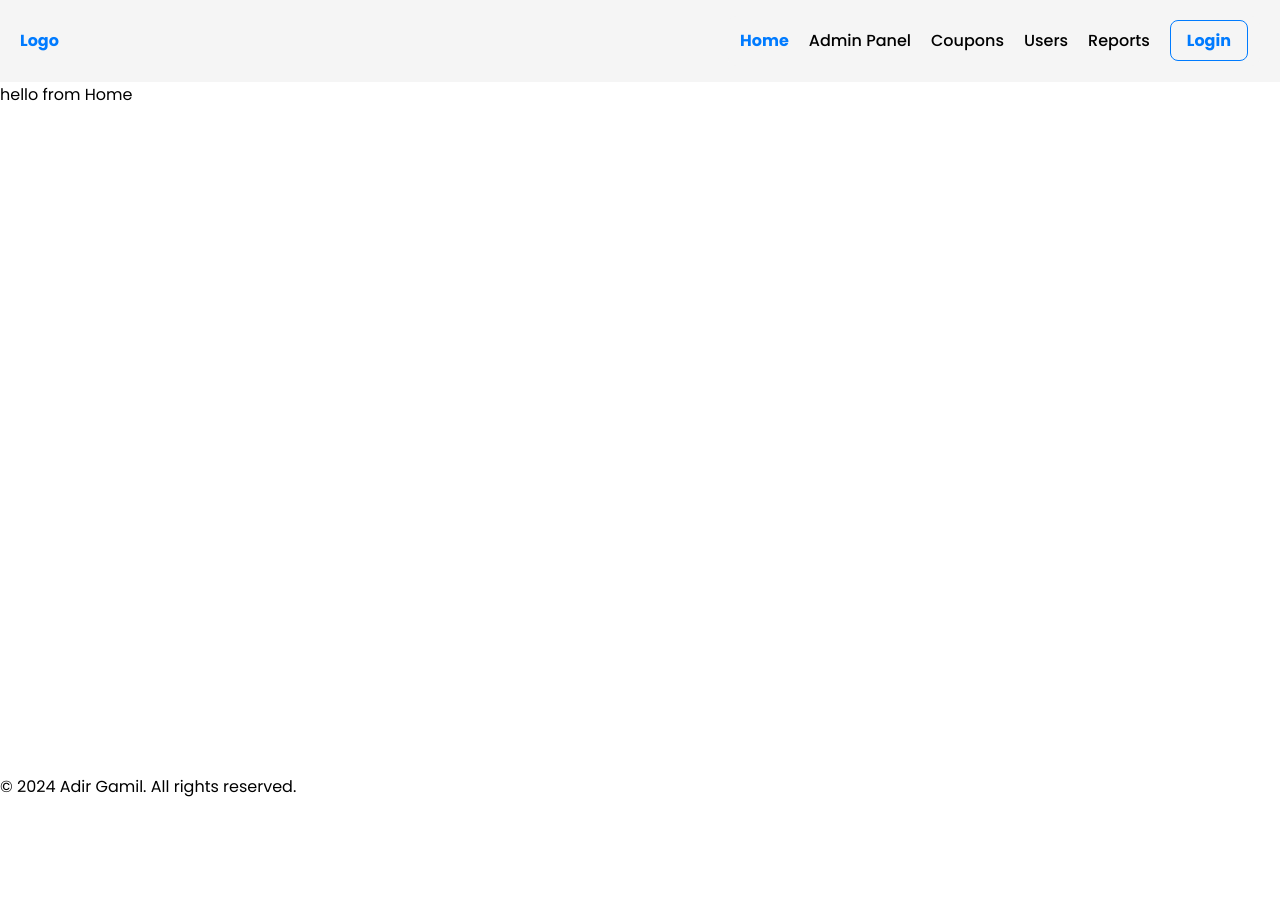
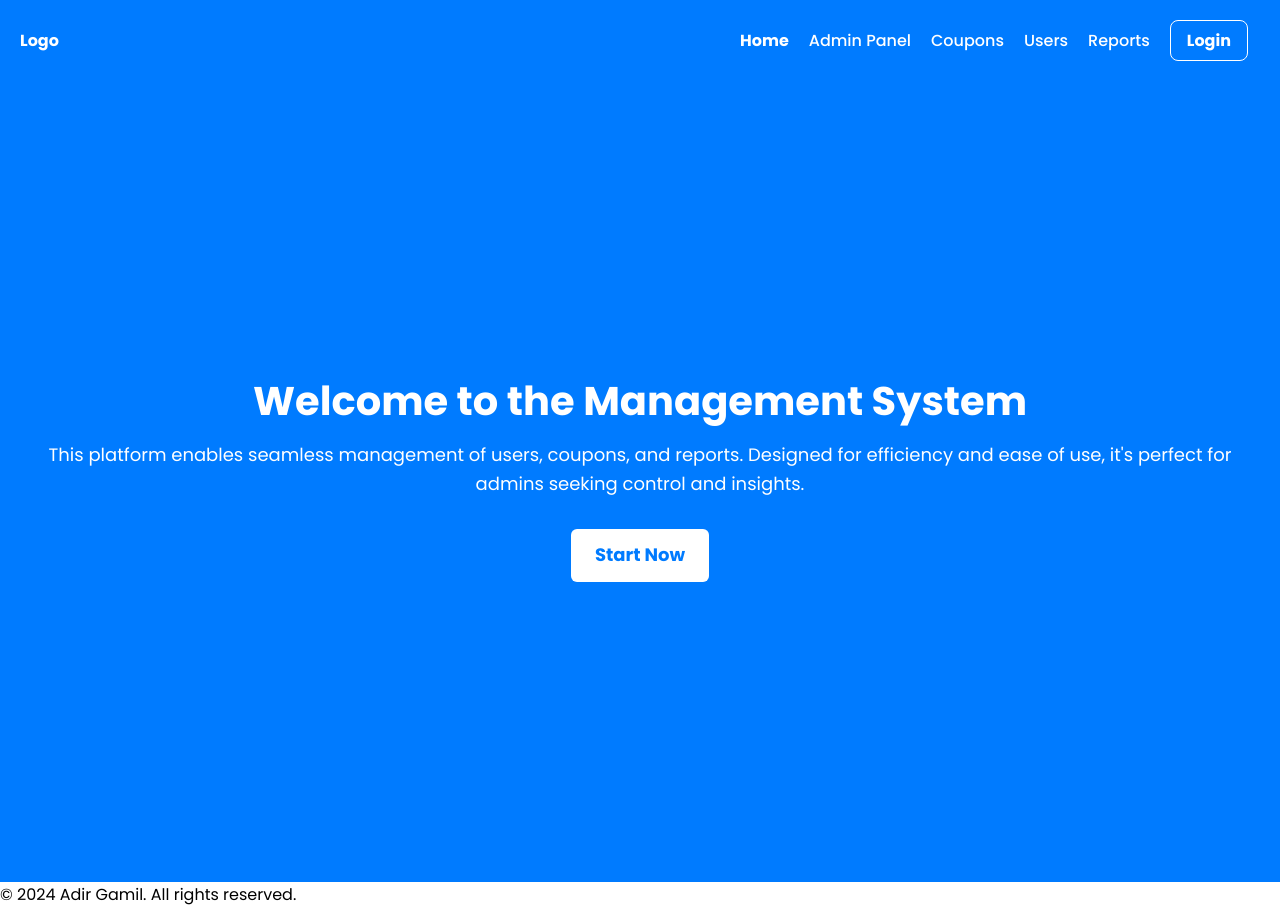
Before and after one commit to AdirGamil/ManagementSystem, a React (Vite) app: page / in a window 1280 px wide. Before the commit the page ends 800 px from the top, so only its background shows below. Built offline with nearby package versions, Linux system fonts and the light colour scheme.

Commit message:
Styling home page & add info about the project

```diff
--- a/src/assets/styles/cmps/Navbar.scss
+++ b/src/assets/styles/cmps/Navbar.scss
@@ -1,17 +1,18 @@
 // Mobile First
 .navbar {
-  background-color: $clr-background;
+  background-color: $clr-primary;
   display: flex;
   justify-content: space-between;
   align-items: center;
   padding: rem(16px) rem(20px);
 
   &-logo {
-    color: $clr-primary;
+    color: $clr-white;
   }
 
   &-menu-icon {
     font-size: rem(24px);
+    color: $clr-white;
   }
 
   .navbar-links {
@@ -34,7 +35,6 @@
       font-weight: 500;
 
       &.active {
-        color: $clr-primary;
         font-weight: bold;
       }
     }
@@ -58,13 +58,22 @@
     }
 
     .navbar-links {
+      background: none;
       display: flex;
       flex-direction: row;
+      color: $clr-white;
+
       position: static;
       gap: rem(20px);
 
       .navbar-login {
         margin-top: 0;
+
+        a {
+          border: rem(1px) solid $clr-white;
+          color: $clr-white;
+          font-weight: bold;
+        }
       }
     }
   }
--- a/src/assets/styles/pages/Home.scss
+++ b/src/assets/styles/pages/Home.scss
@@ -0,0 +1,46 @@
+.home{
+
+
+.section.overview {
+  display: flex;
+  flex-direction: column;
+  align-items: center;
+  justify-content: center;
+  padding: rem(90px) rem(20px);
+  background-color: $clr-primary;
+  color: $clr-white;
+  text-align: center;
+  min-height: 100vh;
+
+  h1 {
+    font-size: rem(40px);
+    margin-bottom: rem(20px);
+    font-weight: bold;
+  }
+
+  p {
+    font-size: rem(18px);
+    margin-bottom: rem(30px);
+  }
+
+  .start-button {
+    background-color: $clr-white;
+    color: $clr-primary;
+    padding: rem(12px) rem(24px);
+    font-size: rem(18px);
+    font-weight: bold;
+    border-radius: rem(6px);
+    transition: all 0.2s ease-in-out;
+
+    &:hover {
+        box-shadow: rgb(221, 221, 221) 0px 20px 30px -10px;
+        scale: 1.1;
+    }
+  }
+
+}
+.section-image {
+  width: 50px;
+  height: 50px;
+}
+}
--- a/src/pages/Home.jsx
+++ b/src/pages/Home.jsx
@@ -1,7 +1,21 @@
+import { Link } from 'react-router-dom'
+import adminImage from '../assets/img/admin-system.png'
+
 export function Home() {
-    return (
-        <div>
-           hello from Home
-        </div>
-    )
+  return (
+    <div className="home">
+      {/* Section 1: Overview */}
+      <section className="section overview">
+        <h1>Welcome to the Management System</h1>
+        <p>
+          This platform enables seamless management of users, coupons, and
+          reports. Designed for efficiency and ease of use, it's perfect for
+          admins seeking control and insights.
+        </p>
+        <Link to="#system-sections" className="start-button">
+          Start Now
+        </Link>
+      </section>
+    </div>
+  )
 }
```
Also changed, not shown: src/assets/img/admin-system.png (added).
